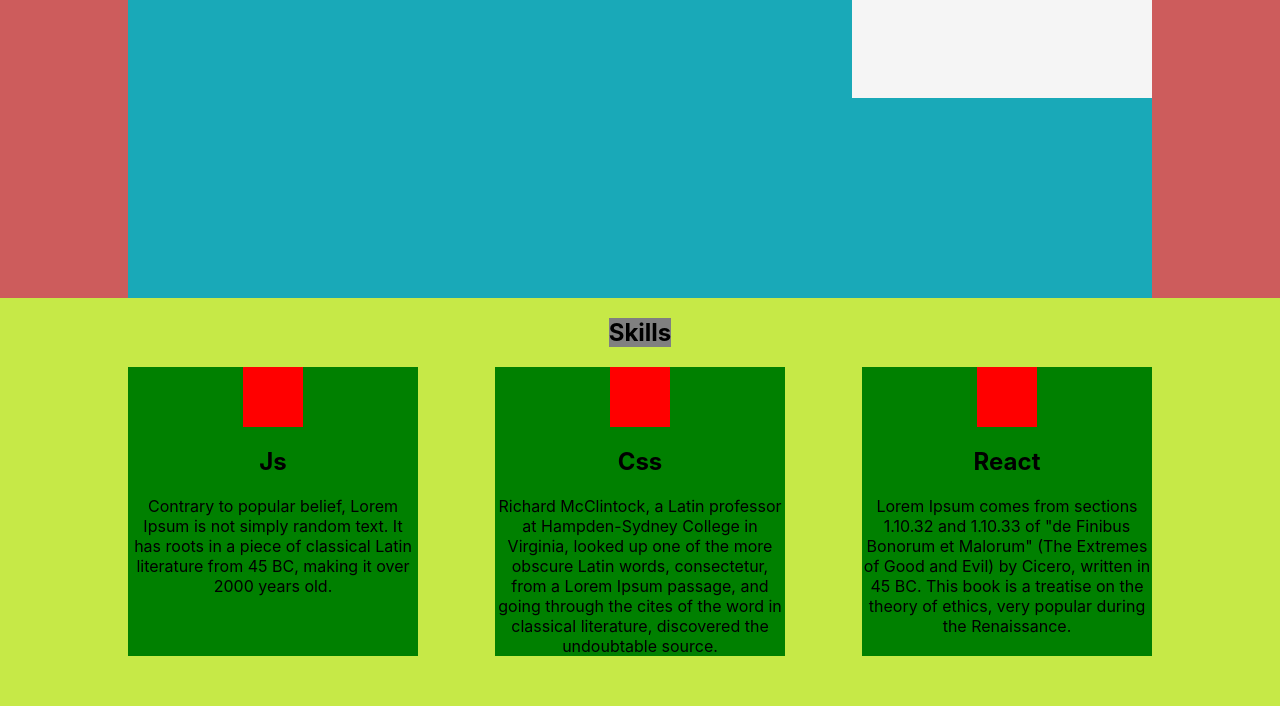
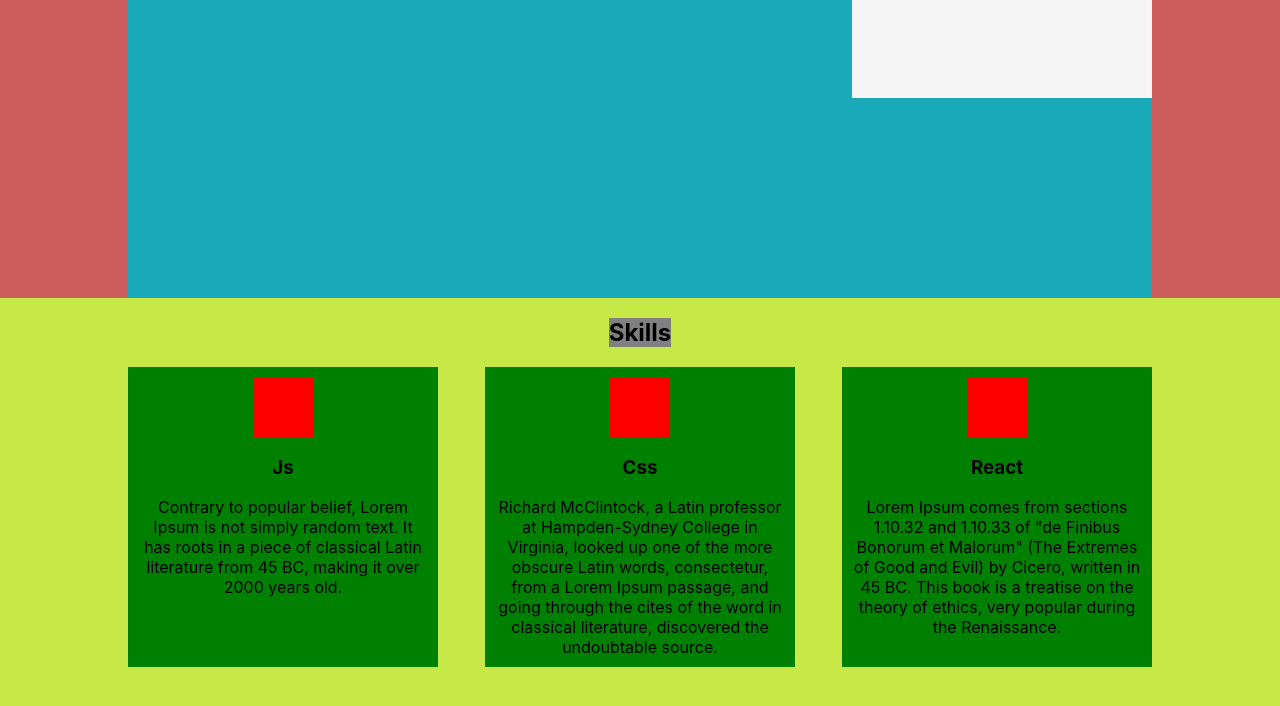
Before and after one commit to Normanar/portfolio, a React (Create React App) app: page / in a window 1280 px wide. Shown: the part 582-1288 px from the top of the page. Built offline with nearby package versions, Linux system fonts and the light colour scheme.

Commit message:
21 01 some new

```diff
--- a/src/skills/skill/SkillOne.jsx
+++ b/src/skills/skill/SkillOne.jsx
@@ -4,8 +4,10 @@ import style from "./SkillOne.module.css"
 export function SkillOne(props) {
     return (
         <div className={style.skillOne}>
-            <div className={style.icon}></div>
-            <h2>{props.title}</h2>
+            <div className={style.icon}>
+
+            </div>
+            <h3>{props.title}</h3>
             <span>{props.description}</span>
         </div>
     )
--- a/src/skills/skill/SkillOne.module.css
+++ b/src/skills/skill/SkillOne.module.css
@@ -5,6 +5,7 @@
     flex-direction: column;
     align-items: center;
     text-align: center;
+    padding: 10px;
 }
 
 .icon {
```
